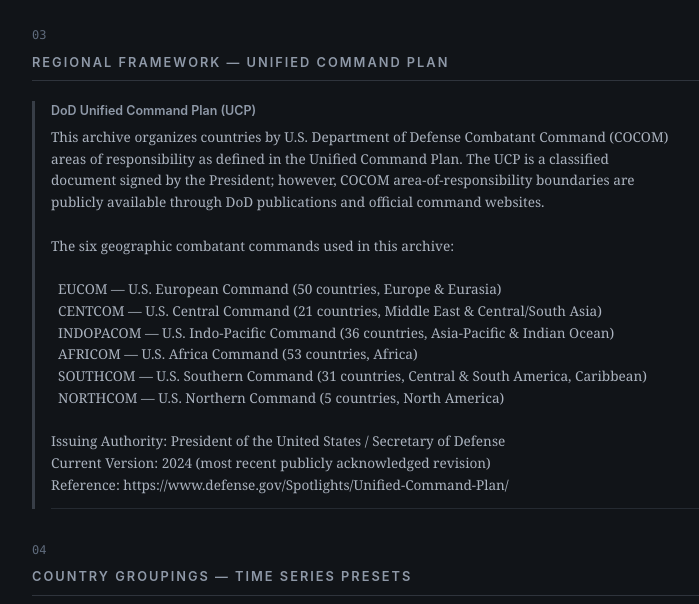
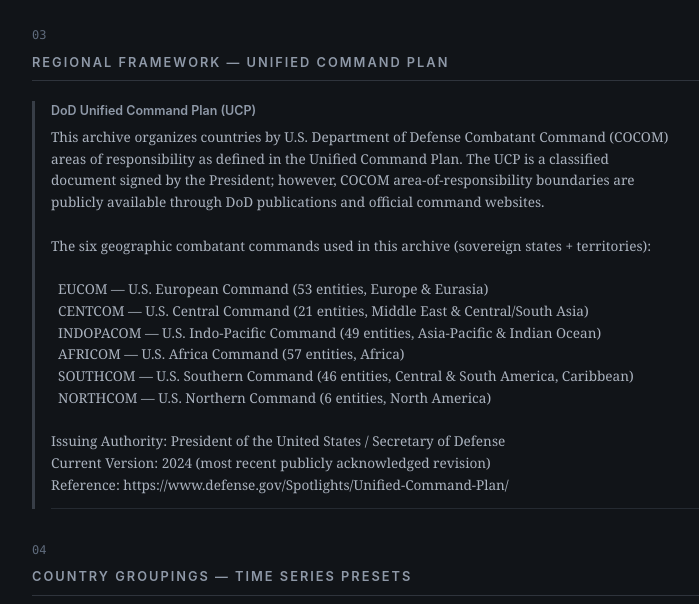
Before and after one commit to MilkMp/CIA-World-Factbooks-Archive-1990-2025, a FastAPI app: page /sources in a window 1280 px wide. Shown: the part 1531-2135 px from the top of the page, without its empty margins (456-1155 px from the left). Run offline with FastAPI, Linux system fonts and the light colour scheme; parts of the project's set-up code (start-up, migrations or seed data) failed here and were passed over.

Commit message:
Add 36 territories to COCOM regions per DoD AOR definitions
- PR/VI in SOUTHCOM, GU/AS/MP in INDOPACOM, GI/FO/SJ in EUCOM, etc.
- Fix sidebar z-index so gallery cards don't bleed underneath
- Update sources page entity counts and overview wording

Co-Authored-By: Claude Opus 4.6 <noreply@anthropic.com>

```diff
--- a/webapp/static/css/intel-theme.css
+++ b/webapp/static/css/intel-theme.css
@@ -80,6 +80,7 @@ a:hover { text-decoration: underline; color: #FFFFFF; }
   top: 30px;
   height: calc(100vh - 30px);
   overflow-y: auto;
+  z-index: 10;
 }
 
 .sidebar-header {
--- a/webapp/templates/analysis/index.html
+++ b/webapp/templates/analysis/index.html
@@ -24,7 +24,7 @@
   <div style="background:#1C2127; border:1px solid #2F343C; border-radius:4px; padding:18px;">
     <div style="font-family:-apple-system,'Segoe UI',sans-serif; font-size:0.7rem; text-transform:uppercase; letter-spacing:1.2px; color:#5F6B7C; margin-bottom:8px;">Framework</div>
     <div style="font-size:0.95rem; color:#C5CBD3; font-weight:600; margin-bottom:8px;">COCOM Regional Commands</div>
-    <p style="font-size:0.82rem; color:#8F99A8; line-height:1.6;">The Department of Defense divides the world into six Unified Combatant Commands (EUCOM, AFRICOM, CENTCOM, INDOPACOM, SOUTHCOM, NORTHCOM). Every sovereign state is assigned to exactly one command. This lets us aggregate and compare regions the way defense analysts do&mdash;not by continent or arbitrary groupings, but by how the U.S. military actually organizes responsibility for the world.</p>
+    <p style="font-size:0.82rem; color:#8F99A8; line-height:1.6;">The Department of Defense divides the world into six Unified Combatant Commands (EUCOM, AFRICOM, CENTCOM, INDOPACOM, SOUTHCOM, NORTHCOM). Every sovereign state and territory is assigned to exactly one command. This lets us aggregate and compare regions the way defense analysts do&mdash;not by continent or arbitrary groupings, but by how the U.S. military actually organizes responsibility for the world.</p>
   </div>
 
   <div style="background:#1C2127; border:1px solid #2F343C; border-radius:4px; padding:18px;">
--- a/webapp/templates/sources.html
+++ b/webapp/templates/sources.html
@@ -171,14 +171,14 @@ areas of responsibility as defined in the Unified Command Plan. The UCP is a cla
 document signed by the President; however, COCOM area-of-responsibility boundaries are
 publicly available through DoD publications and official command websites.
 
-The six geographic combatant commands used in this archive:
+The six geographic combatant commands used in this archive (sovereign states + territories):
 
-  EUCOM &mdash; U.S. European Command (50 countries, Europe &amp; Eurasia)
-  CENTCOM &mdash; U.S. Central Command (21 countries, Middle East &amp; Central/South Asia)
-  INDOPACOM &mdash; U.S. Indo-Pacific Command (36 countries, Asia-Pacific &amp; Indian Ocean)
-  AFRICOM &mdash; U.S. Africa Command (53 countries, Africa)
-  SOUTHCOM &mdash; U.S. Southern Command (31 countries, Central &amp; South America, Caribbean)
-  NORTHCOM &mdash; U.S. Northern Command (5 countries, North America)
+  EUCOM &mdash; U.S. European Command (53 entities, Europe &amp; Eurasia)
+  CENTCOM &mdash; U.S. Central Command (21 entities, Middle East &amp; Central/South Asia)
+  INDOPACOM &mdash; U.S. Indo-Pacific Command (49 entities, Asia-Pacific &amp; Indian Ocean)
+  AFRICOM &mdash; U.S. Africa Command (57 entities, Africa)
+  SOUTHCOM &mdash; U.S. Southern Command (46 entities, Central &amp; South America, Caribbean)
+  NORTHCOM &mdash; U.S. Northern Command (6 entities, North America)
 
 Issuing Authority: President of the United States / Secretary of Defense
 Current Version: 2024 (most recent publicly acknowledged revision)
```
Also changed, not shown: webapp/cocom.py (+13 -1 lines).
